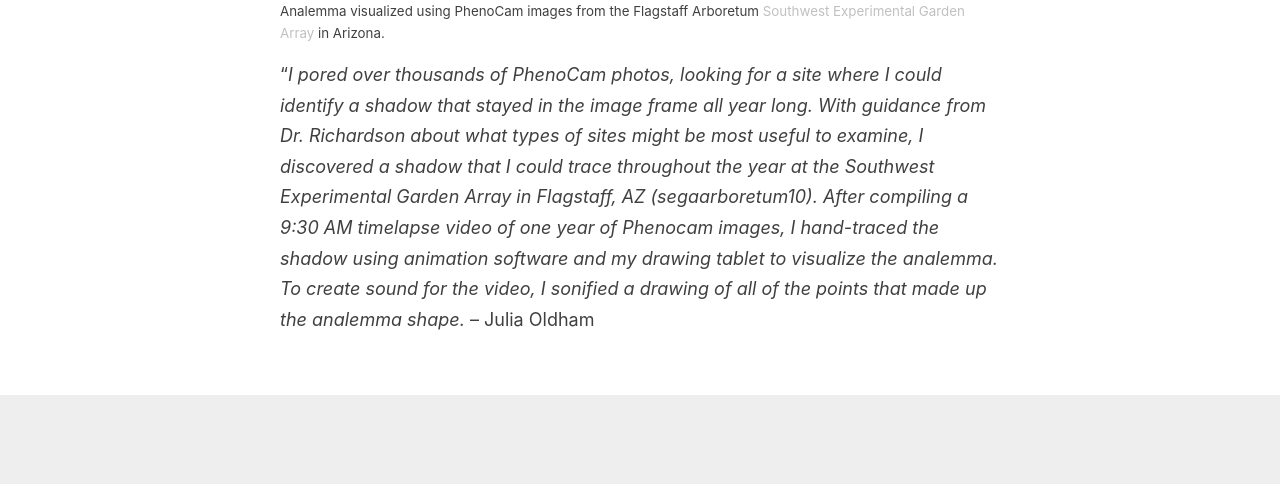
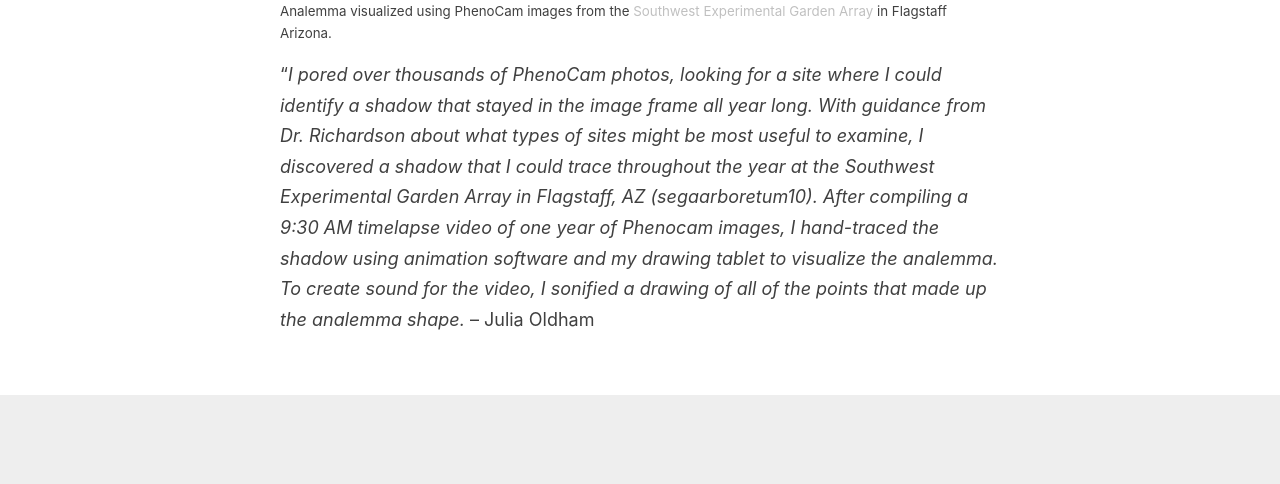
Before and after one commit to fluxnetart/fluxnetart.github.io, a Jekyll site: the page built from _posts/2025-05-14-analema.md, in a window 1280 px wide. Shown: the part 1282-1766 px from the top of the page. Built offline with Jekyll 4.4.1, drawn with Linux system fonts in a browser that asks for light colours.

Commit message:
update legend

```diff
--- a/_posts/2025-05-14-analema.md
+++ b/_posts/2025-05-14-analema.md
@@ -9,6 +9,6 @@
 During the September, 2024 Ameriflux conference, <i>flux</i><b>Art</b> resident Julia Oldham connected with Dr. Dave Bowling (University of Utah) while presenting video work in a poster session. Dr. <a href = "https://profiles.faculty.utah.edu/u0188537"> David Bowling</a> and Dr. <a href="https://richardson-lab.nau.edu/">Andrew Richardson</a> (Northern Arizona University) were interested in tracking an analemma shape using <a href = "https://phenocam.nau.edu/webcam/">PhenoCam imagery</a>, and invited Julia to help with the project. An <a href ="https://apod.nasa.gov/apod/ap250102.html"> analemma</a> is a figure eight shape that can be observed by photographing the sun from the exact same location at the exact same time every day for a year. The inverse of this shape can be observed by tracing a shadow in the same way.
 
 <div style="padding:74.07% 0 0 0;position:relative;"><iframe src="https://player.vimeo.com/video/1012501923?badge=0&amp;autopause=0&amp;player_id=0&amp;app_id=58479" frameborder="0" allow="autoplay; fullscreen; picture-in-picture; clipboard-write; encrypted-media" style="position:absolute;top:0;left:0;width:100%;height:100%;" title="Analemma at the Southwest Experimental Garden Array, Flagstaff, AZ"></iframe></div><script src="https://player.vimeo.com/api/player.js"></script>
-  <figcaption>Analemma visualized using PhenoCam images from the Flagstaff Arboretum <a href = "https://www.sega.nau.edu/">Southwest Experimental Garden Array</a> in Arizona.</figcaption>
+  <figcaption>Analemma visualized using PhenoCam images from the <a href = "https://www.sega.nau.edu/">Southwest Experimental Garden Array</a> in Flagstaff Arizona.</figcaption>
 
 “<i>I pored over thousands of PhenoCam photos, looking for a site where I could identify a shadow that stayed in the image frame all year long. With guidance from Dr. Richardson about what types of sites might be most useful to examine, I discovered a shadow that I could trace throughout the year at the Southwest Experimental Garden Array in Flagstaff, AZ (segaarboretum10). After compiling a 9:30 AM timelapse video of one year of Phenocam images, I hand-traced the shadow using animation software and my drawing tablet to visualize the analemma. To create sound for the video, I sonified a drawing of all of the points that made up the analemma shape.</i> –  Julia Oldham
```
